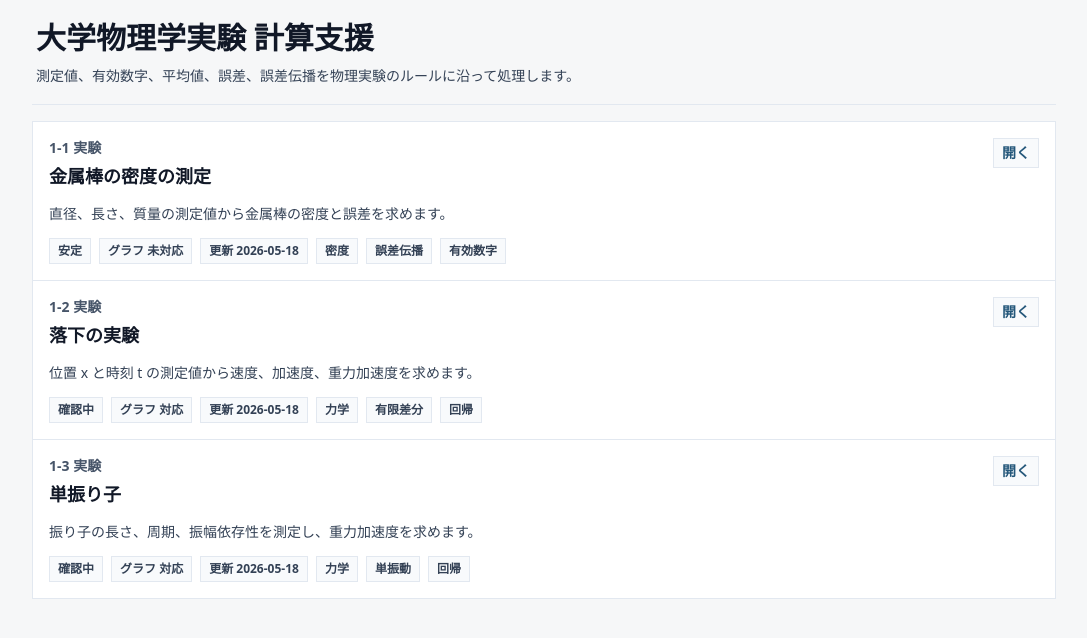
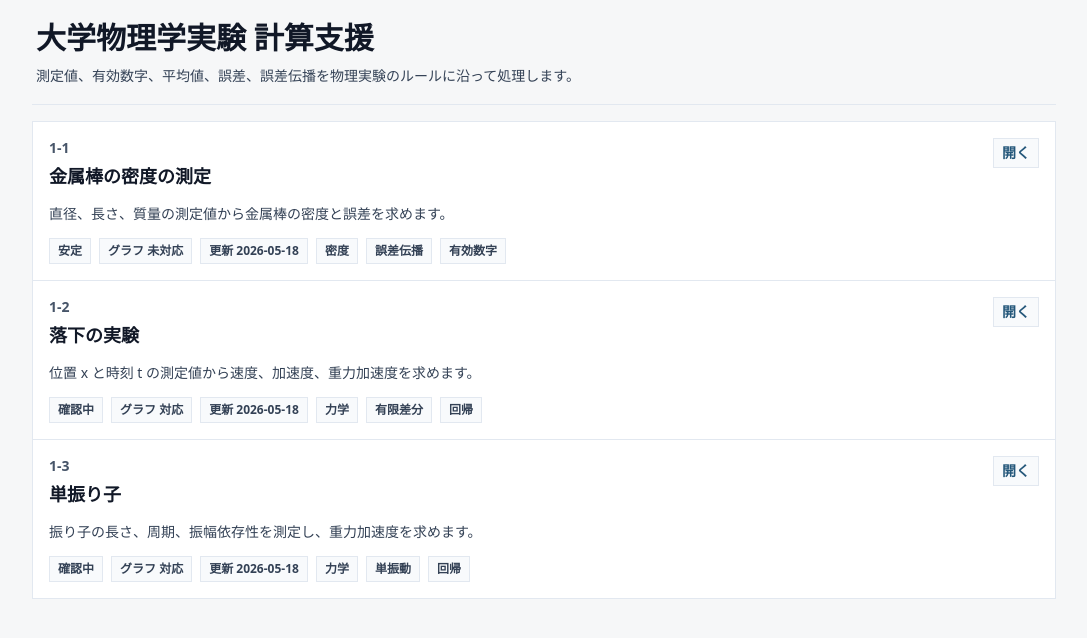
Before and after one commit to chijimi33/physics-lab-calculator, a Next.js app: page / in a window 1280 px wide. Shown: the top 638 px of the page, without its empty margins (96-1183 px from the left). Built offline with nearby package versions, Linux system fonts and the light colour scheme.

Commit message:
Unify experiment numbering system

```diff
--- a/app/experiments/[slug]/page.tsx
+++ b/app/experiments/[slug]/page.tsx
@@ -1,4 +1,4 @@
-import { notFound } from "next/navigation";
+import { notFound, redirect } from "next/navigation";
 import { experiments } from "@/experiments";
 import { ExperimentRunner } from "@/components/experiment-runner";
 
@@ -10,11 +10,17 @@ type ExperimentPageProps = {
 
 export default async function ExperimentPage({ params }: ExperimentPageProps) {
   const { slug } = await params;
-  const experiment = experiments.find((item) => item.slug === slug);
+  const experiment = experiments.find(
+    (item) => item.slug === slug || item.legacySlugs?.includes(slug),
+  );
 
   if (!experiment) {
     notFound();
   }
 
+  if (slug !== experiment.slug) {
+    redirect(`/experiments/${experiment.slug}`);
+  }
+
   return <ExperimentRunner slug={experiment.slug} />;
 }
--- a/app/page.tsx
+++ b/app/page.tsx
@@ -30,7 +30,7 @@ export default function Home() {
               <div className="flex items-start justify-between gap-4">
                 <div>
                   <p className="text-sm font-semibold text-slate-600">
-                    {experiment.displayNumber ?? String(experiment.number)} 実験
+                    {experiment.experimentNumber}
                   </p>
                   <h2 className="mt-1 text-lg font-semibold text-ink">
                     {experiment.title}
--- a/components/experiment-runner.tsx
+++ b/components/experiment-runner.tsx
@@ -316,6 +316,10 @@ function downloadText(filename: string, text: string, type: string) {
   window.setTimeout(() => URL.revokeObjectURL(url), 0);
 }
 
+function experimentFileStem(experiment: ExperimentDefinition): string {
+  return `physics-lab-${experiment.experimentNumber}`;
+}
+
 function parseImportedInput(
   experiment: ExperimentDefinition,
   value: unknown,
@@ -357,7 +361,9 @@ function parseImportedInput(
 }
 
 export function ExperimentRunner({ slug }: ExperimentRunnerProps) {
-  const experiment = experiments.find((item) => item.slug === slug);
+  const experiment = experiments.find(
+    (item) => item.slug === slug || item.legacySlugs?.includes(slug),
+  );
 
   if (!experiment) {
     return (
@@ -429,10 +435,13 @@ function ExperimentWorkspace({
 
   const exportJson = () => {
     downloadText(
-      `${experiment.slug}.json`,
+      `${experimentFileStem(experiment)}.json`,
       JSON.stringify(
         {
           experimentId: experiment.id,
+          experimentNumber: experiment.experimentNumber,
+          seriesNumber: experiment.seriesNumber,
+          experimentIndex: experiment.experimentIndex,
           exportedAt: new Date().toISOString(),
           input: rawInput,
           values: calculation.values,
@@ -509,7 +518,7 @@ function ExperimentWorkspace({
           <div className="mt-3 flex flex-col gap-3 sm:flex-row sm:items-start sm:justify-between">
             <div>
               <p className="text-sm font-semibold text-slate-600">
-                {experiment.displayNumber ?? String(experiment.number)} 実験
+                {experiment.experimentNumber}
               </p>
               <h1 className="mt-1 break-words text-2xl font-semibold leading-tight text-ink sm:text-3xl">
                 {experiment.title}
@@ -553,7 +562,7 @@ function ExperimentWorkspace({
                   type="button"
                   onClick={() =>
                     downloadCsv(
-                      `${experiment.slug}.csv`,
+                      `${experimentFileStem(experiment)}.csv`,
                       experiment.exportCsv?.({
                         input: rawInput,
                         calculation,
--- a/src/experiments/fallingMotion.definition.ts
+++ b/src/experiments/fallingMotion.definition.ts
@@ -32,7 +32,7 @@ function exportFallingMotionCsv({
   formatComputedValue,
 }: CsvExportContext): string {
   const rows: string[] = [
-    csvRow(["1-2 実験", "落下の実験"]),
+    csvRow(["1-2", "落下の実験"]),
     "",
     csvRow(["Free fall"]),
     csvRow(["No.", "t [s]", "x", "unit", "v [m/s]", "a [m/s^2]", "g_n [m/s^2]"]),
@@ -89,15 +89,18 @@ function exportFallingMotionCsv({
 export const fallingMotionExperiment: ExperimentDefinition = {
   id: "falling-motion",
   number: 2,
-  displayNumber: "1-2",
-  slug: "falling-motion",
+  seriesNumber: 1,
+  experimentIndex: 2,
+  experimentNumber: "1-2",
+  slug: "1-2-falling-motion",
+  legacySlugs: ["falling-motion"],
   title: "落下の実験",
   description:
     "位置 x と時刻 t の測定値から速度、加速度、重力加速度を求めます。",
   status: "beta",
   tags: ["力学", "有限差分", "回帰"],
   lastUpdated: "2026-05-18",
-  csvExportDefinition: { enabled: true, filenamePrefix: "falling-motion" },
+  csvExportDefinition: { enabled: true, filenamePrefix: "physics-lab-1-2" },
   warnings: [
     "このツールは計算補助用です。提出前に、実験書・授業担当者の指示・自分の計算と照合してください。",
   ],
--- a/src/experiments/index.ts
+++ b/src/experiments/index.ts
@@ -3,9 +3,16 @@ import { fallingMotionExperiment } from "./fallingMotion.definition";
 import { simplePendulumExperiment } from "./simplePendulum.definition";
 import type { ExperimentDefinition } from "./types";
 
+function createExperimentNumber(experiment: ExperimentDefinition): string {
+  return `${experiment.seriesNumber}-${experiment.experimentIndex}`;
+}
+
 function normalizeExperimentDefinition(
   experiment: ExperimentDefinition,
 ): ExperimentDefinition {
+  const experimentNumber =
+    experiment.experimentNumber || createExperimentNumber(experiment);
+
   return {
     status: "stable",
     tags: [],
@@ -13,6 +20,7 @@ function normalizeExperimentDefinition(
     csvExportDefinition: { enabled: Boolean(experiment.exportCsv) },
     warnings: [],
     ...experiment,
+    experimentNumber,
     inputSections: experiment.inputSections ?? experiment.inputs,
     resultDefinitions: experiment.resultDefinitions ?? experiment.results,
   };
--- a/src/experiments/metalRodDensity.definition.ts
+++ b/src/experiments/metalRodDensity.definition.ts
@@ -48,7 +48,7 @@ function exportMetalRodDensityCsv({
   formatComputedValue,
 }: CsvExportContext): string {
   const rows: string[] = [
-    csvRow(["1-1 実験", "金属棒の密度の測定"]),
+    csvRow(["1-1", "金属棒の密度の測定"]),
     "",
     csvRow(["D measurements"]),
     csvRow(["No.", "D [cm]", "r_D_i", "r_D_i^2"]),
@@ -108,15 +108,18 @@ function exportMetalRodDensityCsv({
 export const metalRodDensityExperiment: ExperimentDefinition = {
   id: "density-metal-rod",
   number: 1,
-  displayNumber: "1-1",
-  slug: "density-metal-rod",
+  seriesNumber: 1,
+  experimentIndex: 1,
+  experimentNumber: "1-1",
+  slug: "1-1-density-metal-rod",
+  legacySlugs: ["density-metal-rod"],
   title: "金属棒の密度の測定",
   description:
     "直径、長さ、質量の測定値から金属棒の密度と誤差を求めます。",
   status: "stable",
   tags: ["密度", "誤差伝播", "有効数字"],
   lastUpdated: "2026-05-18",
-  csvExportDefinition: { enabled: true, filenamePrefix: "density-metal-rod" },
+  csvExportDefinition: { enabled: true, filenamePrefix: "physics-lab-1-1" },
   warnings: [
     "このツールは計算補助用です。提出前に、実験書・授業担当者の指示・自分の計算と照合してください。",
   ],
--- a/src/experiments/simplePendulum.definition.ts
+++ b/src/experiments/simplePendulum.definition.ts
@@ -33,7 +33,7 @@ function exportSimplePendulumCsv({
   formatComputedValue,
 }: CsvExportContext): string {
   const rows: string[] = [
-    csvRow(["1-3 実験", "単振り子"]),
+    csvRow(["1-3", "単振り子"]),
     "",
     csvRow(["Length measurements"]),
     csvRow(["No.", "L [cm]", "D [cm]", "l [m]"]),
@@ -107,15 +107,18 @@ function exportSimplePendulumCsv({
 export const simplePendulumExperiment: ExperimentDefinition = {
   id: "simple-pendulum",
   number: 3,
-  displayNumber: "1-3",
-  slug: "simple-pendulum",
+  seriesNumber: 1,
+  experimentIndex: 3,
+  experimentNumber: "1-3",
+  slug: "1-3-simple-pendulum",
+  legacySlugs: ["simple-pendulum"],
   title: "単振り子",
   description:
     "振り子の長さ、周期、振幅依存性を測定し、重力加速度を求めます。",
   status: "beta",
   tags: ["力学", "単振動", "回帰"],
   lastUpdated: "2026-05-18",
-  csvExportDefinition: { enabled: true, filenamePrefix: "simple-pendulum" },
+  csvExportDefinition: { enabled: true, filenamePrefix: "physics-lab-1-3" },
   warnings: [
     "このツールは計算補助用です。提出前に、実験書・授業担当者の指示・自分の計算と照合してください。",
   ],
--- a/src/experiments/types.ts
+++ b/src/experiments/types.ts
@@ -101,8 +101,11 @@ export type CsvExportContext = {
 export type ExperimentDefinition = {
   id: string;
   number: number;
-  displayNumber?: string;
+  seriesNumber: number;
+  experimentIndex: number;
+  experimentNumber: string;
   slug: string;
+  legacySlugs?: string[];
   title: string;
   description: string;
   status?: ExperimentStatus;
```
Also changed, not shown: 1 other file (tests, documents, lock files or other folders).
